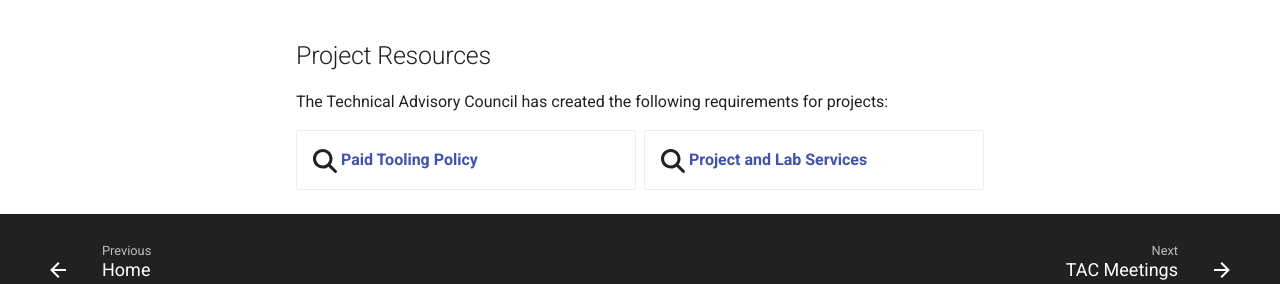
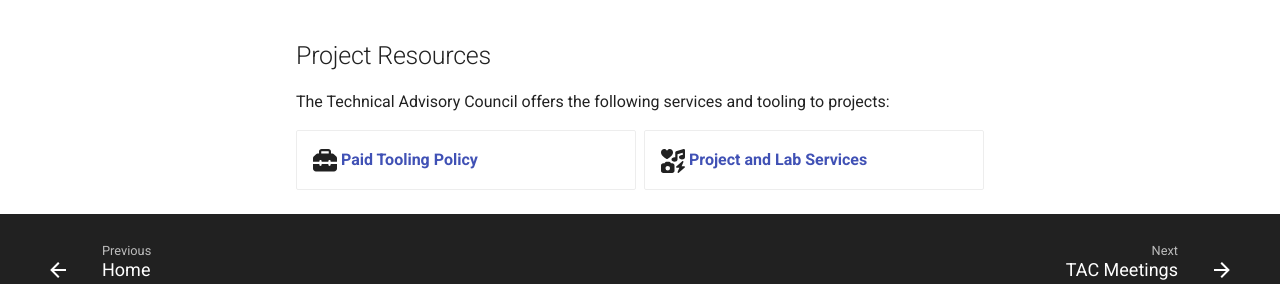
Before and after one commit to openwallet-foundation/tac, an MkDocs documentation site: the page built from docs/governance/index.md, in a window 1280 px wide and 900 px high, scrolled down 850 px. Shown: the part 508-792 px from the top of the window. Built offline with MkDocs 1.6.1 and Material for MkDocs 9.7.7, drawn with Linux system fonts in a browser that asks for light colours; comment, search, counter and statistics services are not loaded.

Commit message:
Update Project Resources section
Signed-off-by: Tracy Kuhrt <tracy.a.kuhrt@accenture.com>

```diff
--- a/docs/governance/index.md
+++ b/docs/governance/index.md
@@ -50,11 +50,11 @@ The Technical Advisory Council has created the following requirements for projec
 
 ## Project Resources
 
-The Technical Advisory Council has created the following requirements for projects:
+The Technical Advisory Council offers the following services and tooling to projects:
 
 <div class="grid cards" markdown>
 
-- :fontawesome-solid-magnifying-glass:{ .lg .middle } __[Paid Tooling Policy](paid-tooling-policy.md)__
-- :fontawesome-solid-magnifying-glass:{ .lg .middle } __[Project and Lab Services](project-and-lab-services.md)__
+- :fontawesome-solid-toolbox:{ .lg .middle } __[Paid Tooling Policy](paid-tooling-policy.md)__
+- :fontawesome-solid-icons:{ .lg .middle } __[Project and Lab Services](project-and-lab-services.md)__
 
 </div>
```
